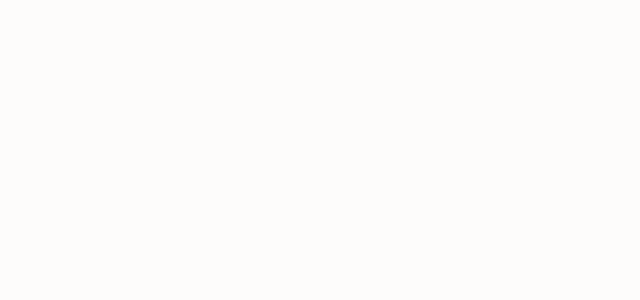
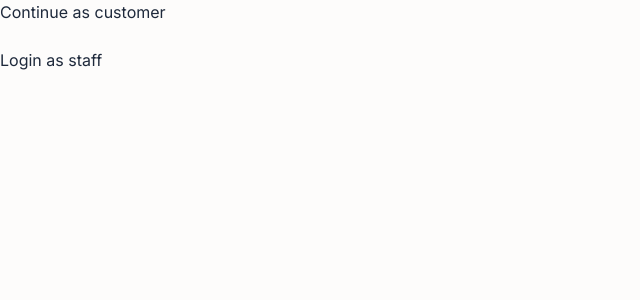
Before and after one commit to ionut-bujor/Oxaca, a React (Vite) app in the folder Frontend/: page /portal in a window 1280 px wide. Before the commit this address had no page. Shown: the top 300 px of the page, without its empty margins (0-640 px from the left). Built offline with nearby package versions, Linux system fonts and the light colour scheme; a web font is replaced by a local one.

Commit message:
created redirect to staff portal page from the menu page

```diff
--- a/Frontend/src/App.tsx
+++ b/Frontend/src/App.tsx
@@ -10,7 +10,7 @@ const App: React.FC = () => {
     <Router>
       <Routes>
         <Route path='/' element={<Menu />}/>
-        <Route path='/auth' element={<Auth />}/>
+        <Route path='/portal' element={<Auth />}/>
       </Routes>
     </Router>
     </>
--- a/Frontend/src/components/Footer.tsx
+++ b/Frontend/src/components/Footer.tsx
@@ -59,6 +59,7 @@ const Footer: React.FC = () => {
       <div className="max-w-7xl mx-auto px-6 mt-16 pt-8 border-t border-slate-100 text-[10px] uppercase tracking-widest flex flex-col md:flex-row justify-between items-center gap-4">
         <span>© 2024 Oaxaca Mexican Heritage. Refined Gastronomy.</span>
         <div className="space-x-8">
+          <a className="hover:text-primary transition-colors" href="portal">Staff Portal</a>
           <a className="hover:text-primary transition-colors" href="#">Privacy Policy</a>
           <a className="hover:text-primary transition-colors" href="#">Terms of Service</a>
         </div>
```
